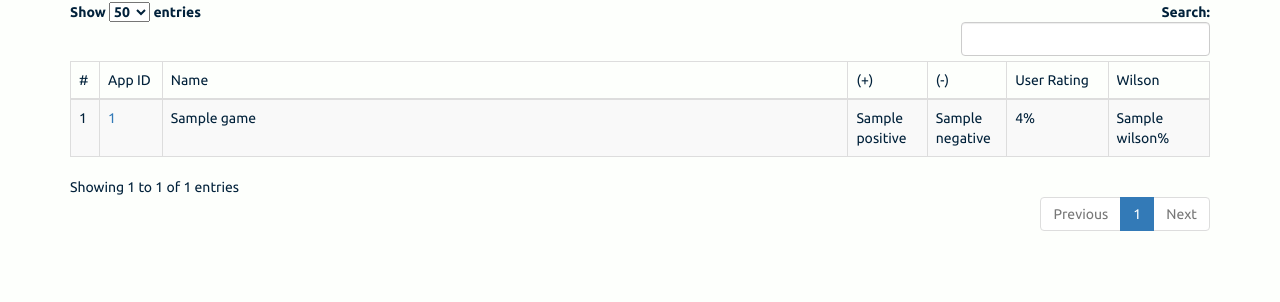
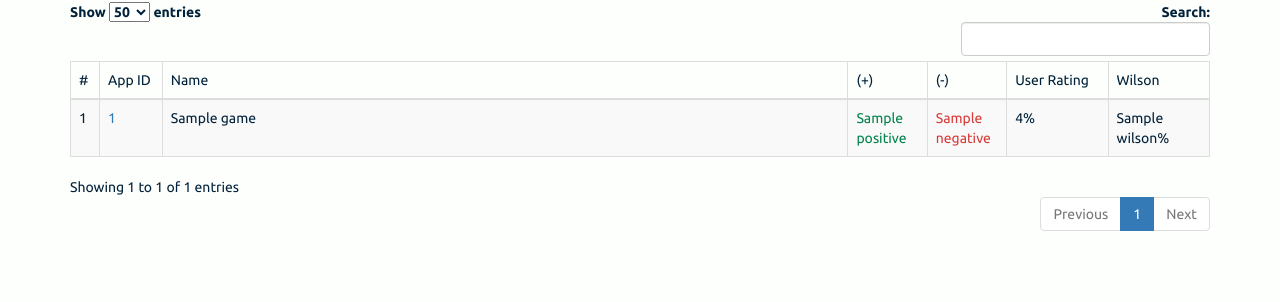
Before and after one commit to casperchia/steamGameRatings2, a Django app: template SGRapp/templates/SGRapp/results.html in a window 1280 px wide. Shown: the part 305-607 px from the top of the page. Run offline with Django 3.2, Linux system fonts and the light colour scheme; the template is opened without the code that fills it: most values are stand-ins (such as "Sample title", 1, 10 or a date in 2020); grey boxes marked "Sample" are stand-in pictures; some libraries are stand-ins or nearby versions.

Commit message:
Add green/red colour to pos/neg ratings

```diff
--- a/SGRapp/static/css/base.css
+++ b/SGRapp/static/css/base.css
@@ -143,3 +143,11 @@ code {
     margin-left : -16px;
     margin-top : -16px;
 }
+
+.col-pos {
+  color: #00824C;
+}
+
+.col-neg {
+  color: #D73B37;
+}
--- a/SGRapp/templates/SGRapp/results.html
+++ b/SGRapp/templates/SGRapp/results.html
@@ -87,8 +87,8 @@
                     <td></td>
                     <td><a href="http://store.steampowered.com/app/{{ game.appid }}">{{ game.appid }}</a></td>
                     <td>{{ game.name }}</td>
-                    <td>{{ game.positive }}</td>
-                    <td>{{ game.negative }}</td>
+                    <td class="col-pos">{{ game.positive }}</td>
+                    <td class="col-neg">{{ game.negative }}</td>
                     <td>{{ game.rating }}%</td>
                     <td>{{ game.wilson }}%</td>
                 </tr>
```
